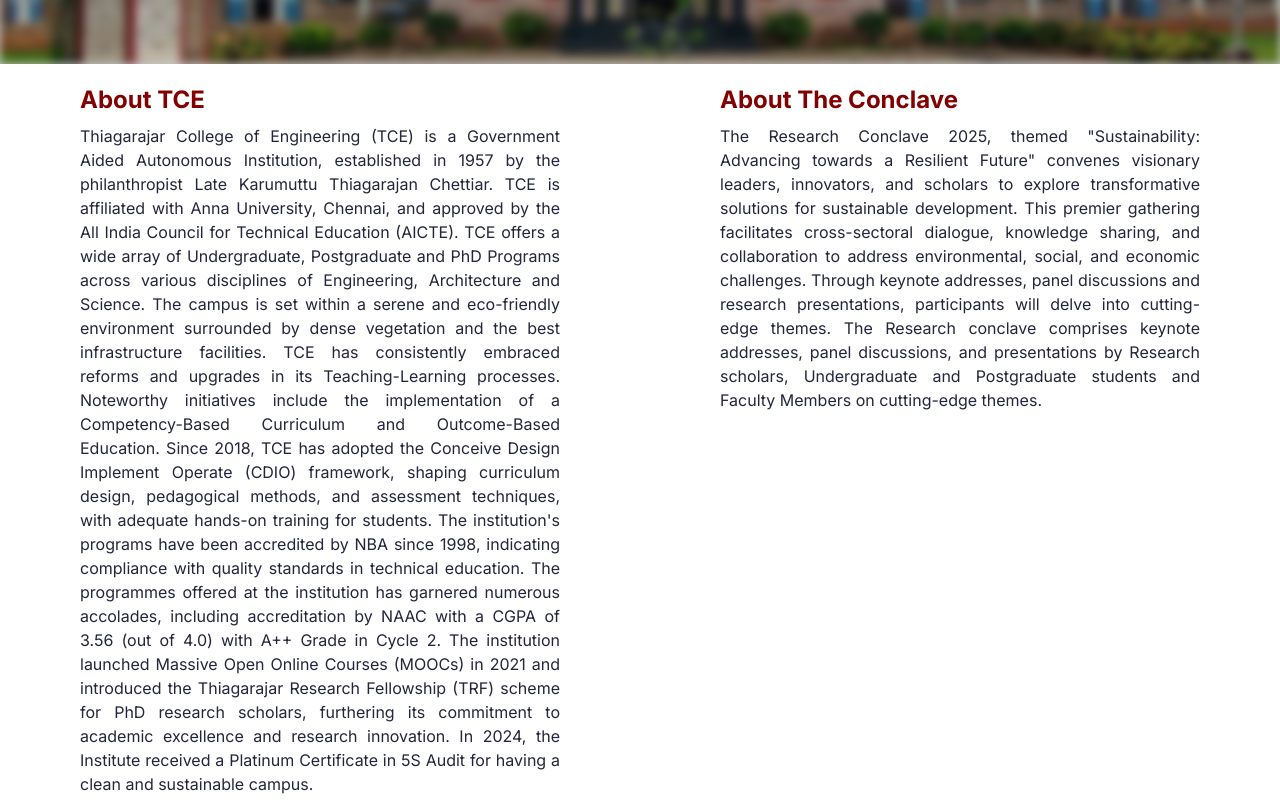
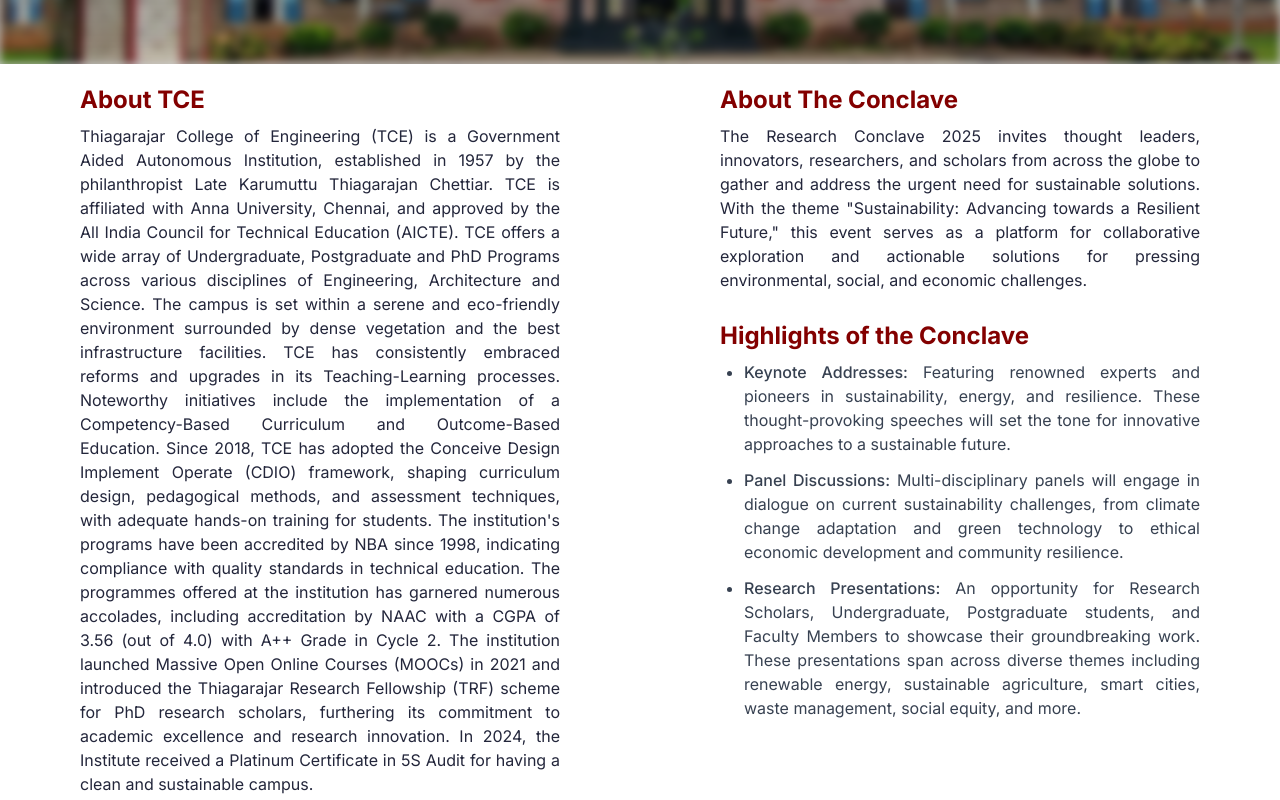
Before and after one commit to kmrsanthosh/TCEResearchConclave, a Next.js app: page /TCEResearchConclave/ in a window 1280 px wide. Shown: the part 920-1720 px from the top of the page. Built offline with nearby package versions, Linux system fonts and the light colour scheme.

Commit message:
Meh... Made Way Too Many Changes

```diff
--- a/app/data.tsx
+++ b/app/data.tsx
@@ -19,21 +19,21 @@ export const timelineData = [
   {
     id: 1,
     title: "Last date for submission of full paper",
-    date: "2025-04-10",
+    date: "2025-02-10",
     description:
       "Lorem ipsum dolor sit amet, consectetur adipiscing elit, sed do eiusmod tempor incididunt ut labore et dolore magna aliqua. Odio euismod lacinia at quis risus sed vulputate odio ut. Quam viverra orci sagittis eu volutpat odio facilisis mauris.",
   },
   {
     id: 2,
     title: "Acceptance notification",
-    date: "2025-05-02",
+    date: "2025-02-25",
     description:
       "Aut eius excepturi ex recusandae eius est minima molestiae. Nam dolores iusto ad fugit reprehenderit hic dolorem quisquam et quia omnis non suscipit nihil sit libero distinctio. Ad dolorem tempora sit nostrum voluptatem qui tempora unde? Sit rerum magnam nam ipsam nesciunt aut rerum necessitatibus est quia esse non magni quae.",
   },
   {
     id: 3,
     title: "Final submission",
-    date: "2025-05-09",
+    date: "2025-03-10",
     description:
       "Sit culpa quas ex nulla animi qui deleniti minus rem placeat mollitia. Et enim doloremque et quia sequi ea dolores voluptatem ea rerum vitae. Aut itaque incidunt est aperiam vero sit explicabo fuga id optio quis et molestiae nulla ex quae quam. Ab eius dolores ab tempora dolorum eos beatae soluta At ullam placeat est incidunt cumque.",
   },
--- a/components/Footer.tsx
+++ b/components/Footer.tsx
@@ -1,6 +1,7 @@
 import React from "react";
 import Link from "next/link";
 import { MapPinIcon, EnvelopeIcon } from "@heroicons/react/24/outline";
+import { PhoneCall, User2 } from "lucide-react";
 
 // const FooterLink: React.FC<{ href: string; children: React.ReactNode }> = ({
 //   href,
@@ -55,25 +56,53 @@ export const Footer: React.FC = () => {
           </FooterSection> */}
 
           <FooterSection title="Contact Us">
-            <address className="text-sm text-white not-italic">
-              <Link
-                prefetch={false}
-                href={"https://maps.app.goo.gl/rJkd5gBVnGYDiTCK9"}
-              >
+            <address className="text-sm flex flex-row space-x-5 text-white not-italic">
+              <div>
+                <Link prefetch={false} href={"tel:9095555066"}>
                   <p className="flex items-center mb-2">
-                  <MapPinIcon className="h-5 w-5 mr-2" />
-                  TCE, Thiruparankundram, Madurai
+                    <User2 className="h-5 w-5 mr-2" />
+                    Dr. B. Ashok Kumar
                   </p>
                 </Link>
                 {/* <p className="flex items-center mb-2">
                 <PhoneIcon className="h-5 w-5 mr-2" />
               </p> */}
+                <Link href={"tel:9095555066"} prefetch={false}>
+                  <p className="flex items-center mb-2">
+                    <PhoneCall className="h-5 w-5 mr-2" />
+                    9095555066
+                  </p>
+                </Link>
                 <Link href={"mailto:rctce@tce.edu"} prefetch={false}>
                   <p className="flex items-center">
                     <EnvelopeIcon className="h-5 w-5 mr-2" />
                     rctce@tce.edu
                   </p>
                 </Link>
+              </div>
+              <div>
+                <Link prefetch={false} href={"tel:9787781194"}>
+                  <p className="flex items-center mb-2">
+                    <User2 className="h-5 w-5 mr-2" />
+                    Ms. M. Aruna
+                  </p>
+                </Link>
+                {/* <p className="flex items-center mb-2">
+                <PhoneIcon className="h-5 w-5 mr-2" />
+              </p> */}
+                <Link href={"tel:9787781194"} prefetch={false}>
+                  <p className="flex items-center mb-2">
+                    <PhoneCall className="h-5 w-5 mr-2 " />
+                    9787781194
+                  </p>
+                </Link>
+                <Link href={"mailto:rctce@tce.edu"} prefetch={false}>
+                  <p className="flex items-center">
+                    <EnvelopeIcon className="h-5 w-5 mr-2" />
+                    rctce@tce.edu
+                  </p>
+                </Link>
+              </div>
             </address>
           </FooterSection>
 
--- a/components/Home/About.tsx
+++ b/components/Home/About.tsx
@@ -65,18 +65,53 @@ const About = () => {
           whileInView={{ opacity: 1, y: 0 }}
           transition={{ duration: 0.6 }}
         >
-          The Research Conclave 2025, themed &quot;Sustainability: Advancing
-          towards a Resilient Future&quot; convenes visionary leaders,
-          innovators, and scholars to explore transformative solutions for
-          sustainable development. This premier gathering facilitates
-          cross-sectoral dialogue, knowledge sharing, and collaboration to
-          address environmental, social, and economic challenges. Through
-          keynote addresses, panel discussions and research presentations,
-          participants will delve into cutting-edge themes. The Research
-          conclave comprises keynote addresses, panel discussions, and
-          presentations by Research scholars, Undergraduate and Postgraduate
-          students and Faculty Members on cutting-edge themes.
+          The Research Conclave 2025 invites thought leaders, innovators,
+          researchers, and scholars from across the globe to gather and address
+          the urgent need for sustainable solutions. With the theme
+          &quot;Sustainability: Advancing towards a Resilient Future,&quot; this
+          event serves as a platform for collaborative exploration and
+          actionable solutions for pressing environmental, social, and economic
+          challenges.
         </motion.p>
+        <motion.h1
+          initial={{ opacity: 0, y: 20 }}
+          whileInView={{ opacity: 1, y: 0 }}
+          transition={{ duration: 0.6 }}
+          className="font-bold text-2xl pt-5 text-primary-accent"
+        >
+          Highlights of the Conclave
+        </motion.h1>
+
+        <motion.div
+          initial={{ opacity: 0, y: 20 }}
+          whileInView={{ opacity: 1, y: 0 }}
+          transition={{ duration: 0.6 }}
+          className="space-y-4 "
+        >
+          <ul className="list-disc pl-6 space-y-3 text-gray-700">
+            <li>
+              <strong className="font-medium">Keynote Addresses:</strong>{" "}
+              Featuring renowned experts and pioneers in sustainability, energy,
+              and resilience. These thought-provoking speeches will set the tone
+              for innovative approaches to a sustainable future.
+            </li>
+            <li>
+              <strong className="font-medium">Panel Discussions:</strong>{" "}
+              Multi-disciplinary panels will engage in dialogue on current
+              sustainability challenges, from climate change adaptation and
+              green technology to ethical economic development and community
+              resilience.
+            </li>
+            <li>
+              <strong className="font-medium">Research Presentations:</strong>{" "}
+              An opportunity for Research Scholars, Undergraduate, Postgraduate
+              students, and Faculty Members to showcase their groundbreaking
+              work. These presentations span across diverse themes including
+              renewable energy, sustainable agriculture, smart cities, waste
+              management, social equity, and more.
+            </li>
+          </ul>
+        </motion.div>
       </div>
     </section>
   );
--- a/components/Home/Hero.tsx
+++ b/components/Home/Hero.tsx
@@ -91,7 +91,7 @@ export const Hero = () => {
           transition={{ duration: 0.8, delay: 0.2 }}
           className="text-3xl sm:text-5xl md:text-7xl font-bold tracking-tight mb-8 text-center"
         >
-          Research Conclave 2025
+          National Level Research Conclave 2025
           <br />
           <span className="text-[0.7rem] md:text-lg tracking-[0px] md:tracking-[2px]">
             Theme: Sustainability: Advancing towards the Resilient future
--- a/components/Navbar.tsx
+++ b/components/Navbar.tsx
@@ -119,9 +119,19 @@ const Navbar: React.FC = () => {
                 unoptimized
               />
             </div>
-            <div className="relative w-[40px] h-[40px] md:h-[70px] md:w-[70px]">
+            <div className="hidden md:relative w-[40px] h-[40px] md:h-[70px] md:w-[70px]">
               <Image
                 src="/TCEResearchConclave/assets/logos/NAAC_LOGO.png"
+                alt="TCE Logo"
+                layout="fill"
+                objectFit="cover"
+                priority
+                unoptimized
+              />
+            </div>
+            <div className="hidden md:relative w-[40px] h-[40px] md:h-[70px] md:w-[70px]">
+              <Image
+                src="/TCEResearchConclave/assets/logos/5s.jpg"
                 alt="TCE Logo"
                 layout="fill"
                 objectFit="cover"
--- a/components/RegistrationFeesTable.tsx
+++ b/components/RegistrationFeesTable.tsx
@@ -8,9 +8,9 @@ interface FeeEntry {
 }
 
 const feeData: FeeEntry[] = [
-  { category: "Student (UG/PG)", fee: "Rs. 500 /-" },
-  { category: "Research Scholar", fee: "Rs. 750 /-" },
-  { category: "Faculty Members", fee: "Rs. 1000 /-" },
+  { category: "Student (UG/PG)", fee: "Rs. 750 /-" },
+  { category: "Research Scholar", fee: "Rs. 1000 /-" },
+  { category: "Faculty Members", fee: "Rs. 1500 /-" },
 ];
 
 const RegistrationFeesTable: React.FC = () => {
```
Also changed, not shown: components/Home/Speakers.tsx (+104 -19 lines). Lines whose indentation alone changed are shown as unchanged.
